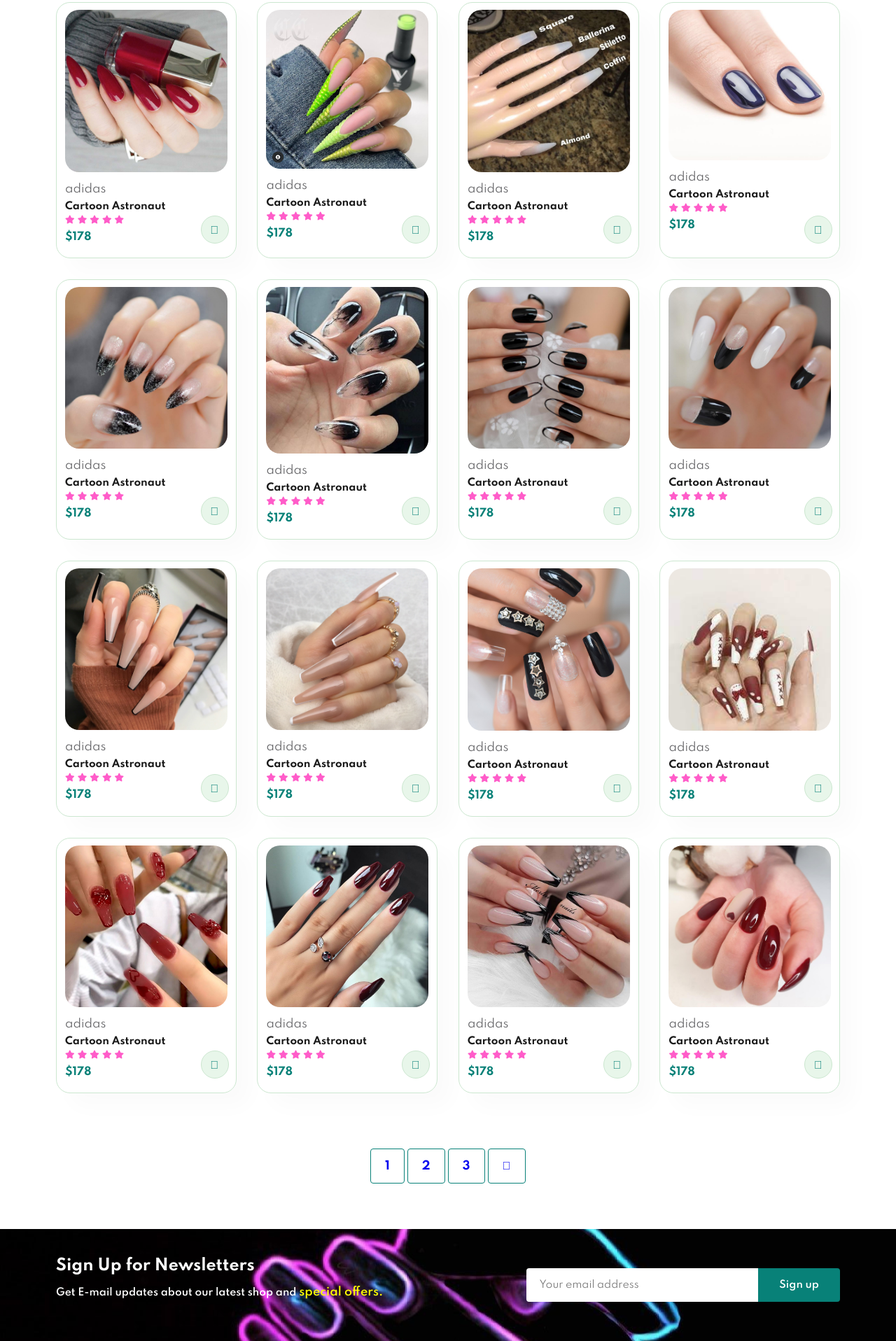
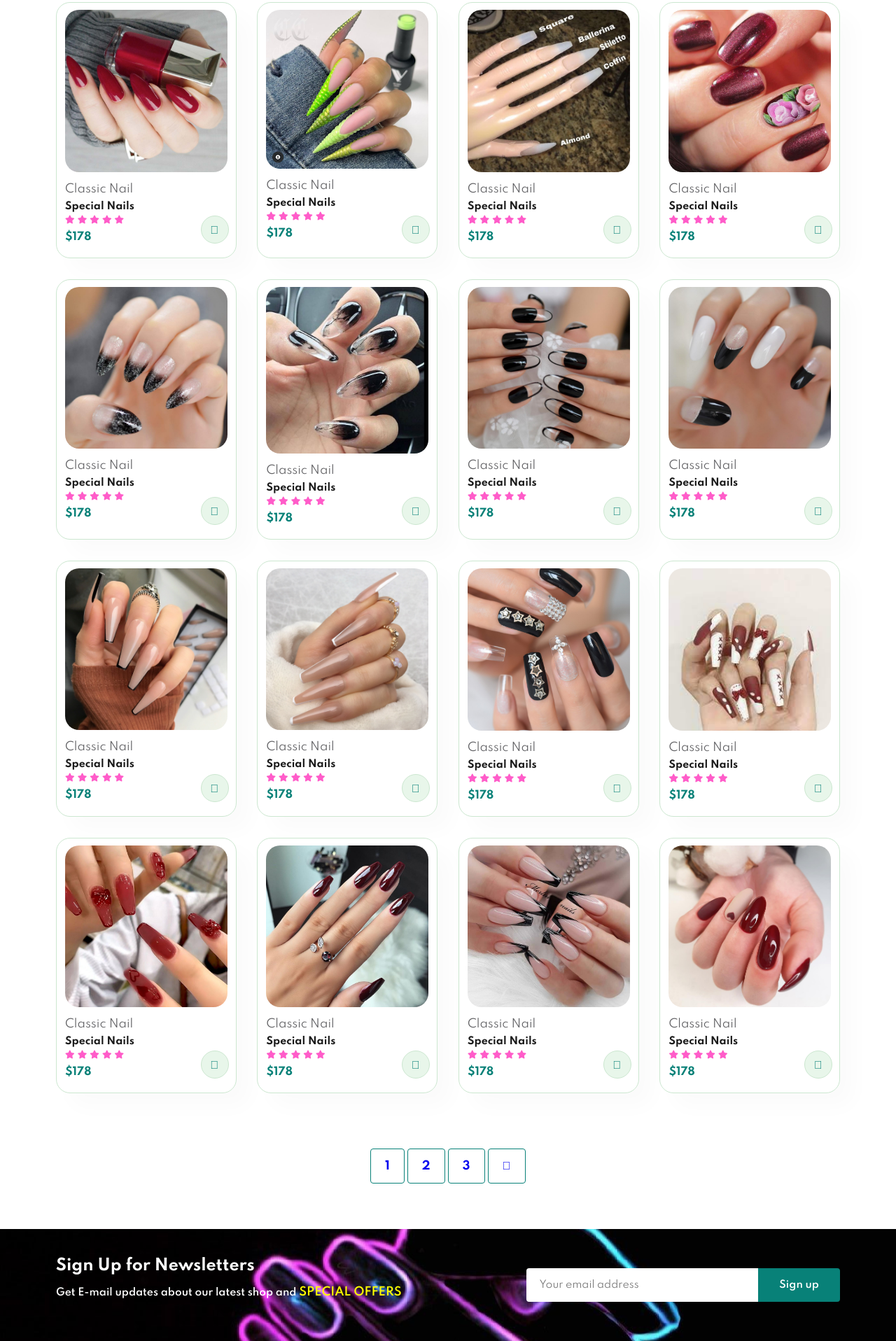
Before and after one commit to GreenEdwinO/E-Nails, a plain HTML site: page shop.html in a window 1280 px wide. Shown: the part 483-2399 px from the top of the page at 70% size. Drawn offline with Linux system fonts and the light colour scheme.

```diff
--- a/shop.html
+++ b/shop.html
@@ -41,8 +41,8 @@
       <div class="pro" onclick="window.location.href='sproduct.html'">
         <img src="images/29.jpg" alt="">
         <div class="des">
-          <span>adidas</span>
-          <h5>Cartoon Astronaut</h5>
+          <span>Classic Nail</span>
+          <h5>Special Nails</h5>
           <div class="star">
             <i class="fas fa-star"></i>
             <i class="fas fa-star"></i>
@@ -57,8 +57,8 @@
       <div class="pro">
         <img src="images/2.png" alt="">
         <div class="des">
-          <span>adidas</span>
-          <h5>Cartoon Astronaut</h5>
+          <span>Classic Nail</span>
+          <h5>Special Nails</h5>
           <div class="star">
             <i class="fas fa-star"></i>
             <i class="fas fa-star"></i>
@@ -73,8 +73,8 @@
       <div class="pro">
         <img src="images/3.jpg" alt="">
         <div class="des">
-          <span>adidas</span>
-          <h5>Cartoon Astronaut</h5>
+          <span>Classic Nail</span>
+          <h5>Special Nails</h5>
           <div class="star">
             <i class="fas fa-star"></i>
             <i class="fas fa-star"></i>
@@ -87,10 +87,10 @@
         <a href="#"><i class="fal fa-shopping-cart cart"></i></a>
       </div>
       <div class="pro">
-        <img src="images/5.jpg" alt="">
+        <img src="images/33.jpg" alt="">
         <div class="des">
-          <span>adidas</span>
-          <h5>Cartoon Astronaut</h5>
+          <span>Classic Nail</span>
+          <h5>Special Nails</h5>
           <div class="star">
             <i class="fas fa-star"></i>
             <i class="fas fa-star"></i>
@@ -105,8 +105,8 @@
       <div class="pro">
         <img src="images/12.jpg" alt="">
         <div class="des">
-          <span>adidas</span>
-          <h5>Cartoon Astronaut</h5>
+          <span>Classic Nail</span>
+          <h5>Special Nails</h5>
           <div class="star">
             <i class="fas fa-star"></i>
             <i class="fas fa-star"></i>
@@ -121,8 +121,8 @@
       <div class="pro">
         <img src="images/13.jpg" alt="">
         <div class="des">
-          <span>adidas</span>
-          <h5>Cartoon Astronaut</h5>
+          <span>Classic Nail</span>
+          <h5>Special Nails</h5>
           <div class="star">
             <i class="fas fa-star"></i>
             <i class="fas fa-star"></i>
@@ -137,8 +137,8 @@
       <div class="pro">
         <img src="images/14.jpg" alt="">
         <div class="des">
-          <span>adidas</span>
-          <h5>Cartoon Astronaut</h5>
+          <span>Classic Nail</span>
+          <h5>Special Nails</h5>
           <div class="star">
             <i class="fas fa-star"></i>
             <i class="fas fa-star"></i>
@@ -153,8 +153,8 @@
       <div class="pro">
         <img src="images/15.jpg" alt="">
         <div class="des">
-          <span>adidas</span>
-          <h5>Cartoon Astronaut</h5>
+          <span>Classic Nail</span>
+          <h5>Special Nails</h5>
           <div class="star">
             <i class="fas fa-star"></i>
             <i class="fas fa-star"></i>
@@ -169,8 +169,8 @@
       <div class="pro">
         <img src="images/17.jpg" alt="">
         <div class="des">
-          <span>adidas</span>
-          <h5>Cartoon Astronaut</h5>
+          <span>Classic Nail</span>
+          <h5>Special Nails</h5>
           <div class="star">
             <i class="fas fa-star"></i>
             <i class="fas fa-star"></i>
@@ -185,8 +185,8 @@
       <div class="pro">
         <img src="images/18.jpg" alt="">
         <div class="des">
-          <span>adidas</span>
-          <h5>Cartoon Astronaut</h5>
+          <span>Classic Nail</span>
+          <h5>Special Nails</h5>
           <div class="star">
             <i class="fas fa-star"></i>
             <i class="fas fa-star"></i>
@@ -201,8 +201,8 @@
       <div class="pro">
         <img src="images/19.jpg" alt="">
         <div class="des">
-          <span>adidas</span>
-          <h5>Cartoon Astronaut</h5>
+          <span>Classic Nail</span>
+          <h5>Special Nails</h5>
           <div class="star">
             <i class="fas fa-star"></i>
             <i class="fas fa-star"></i>
@@ -217,8 +217,8 @@
       <div class="pro">
         <img src="images/20.jpg" alt="">
         <div class="des">
-          <span>adidas</span>
-          <h5>Cartoon Astronaut</h5>
+          <span>Classic Nail</span>
+          <h5>Special Nails</h5>
           <div class="star">
             <i class="fas fa-star"></i>
             <i class="fas fa-star"></i>
@@ -233,8 +233,8 @@
       <div class="pro">
         <img src="images/21.jpg" alt="">
         <div class="des">
-          <span>adidas</span>
-          <h5>Cartoon Astronaut</h5>
+          <span>Classic Nail</span>
+          <h5>Special Nails</h5>
           <div class="star">
             <i class="fas fa-star"></i>
             <i class="fas fa-star"></i>
@@ -249,8 +249,8 @@
       <div class="pro">
         <img src="images/22.jpg" alt="">
         <div class="des">
-          <span>adidas</span>
-          <h5>Cartoon Astronaut</h5>
+          <span>Classic Nail</span>
+          <h5>Special Nails</h5>
           <div class="star">
             <i class="fas fa-star"></i>
             <i class="fas fa-star"></i>
@@ -265,8 +265,8 @@
       <div class="pro">
         <img src="images/16.jpg" alt="">
         <div class="des">
-          <span>adidas</span>
-          <h5>Cartoon Astronaut</h5>
+          <span>Classic Nail</span>
+          <h5>Special Nails</h5>
           <div class="star">
             <i class="fas fa-star"></i>
             <i class="fas fa-star"></i>
@@ -281,8 +281,8 @@
       <div class="pro">
         <img src="images/26.jpg" alt="">
         <div class="des">
-          <span>adidas</span>
-          <h5>Cartoon Astronaut</h5>
+          <span>Classic Nail</span>
+          <h5>Special Nails</h5>
           <div class="star">
             <i class="fas fa-star"></i>
             <i class="fas fa-star"></i>
@@ -307,7 +307,7 @@
   <section id="newsletter" class="section-p1 section-m1">
     <div class="newstext">
       <h4>Sign Up for Newsletters</h4>
-      <p>Get E-mail updates about our latest shop and <span>special offers.</span></p>
+      <p>Get E-mail updates about our latest shop and <span>SPECIAL OFFERS</span></p>
     </div>
     <div class="form">
       <input type="text" placeholder="Your email address">
--- a/style.css
+++ b/style.css
@@ -139,10 +139,16 @@ display: none;
 
 #hero > h4 {
   padding-bottom: 15px;
+  color: blue;
 }
 
-#hero h1 {
-  color: #081a81;
+#hero h2, #hero h1 {
+  color: blue;
+}
+
+#hero > p {
+  color: black;
+  font-weight: 600;
 }
 
 #hero button {
@@ -664,21 +670,6 @@ margin-top: 20px;
 #newsletter .form {
   width: 100%;
 }
-
-/* Single Product Page */
-#prodetails {
-display: flex;
-flex-direction: column;
-}
-
-#prodetails .single-pro-image {
-  width: 100%;
-  margin-right: 0px;
-}
-
-#prodetails .single-pro-details {
-  width: 100%;
-}
 }
 
 
@@ -783,3 +774,35 @@ font-weight: 600;
 #prodetails .single-pro-details span {
   line-height: 25px;
 }
+
+
+  /* Single Product Page */
+
+
+  @media (max-width: 799px){
+    #prodetails {
+      display: flex;
+      flex-direction: column;
+      }
+
+      #prodetails .single-pro-image {
+        width: 100%;
+      }
+      #prodetails .single-pro-details {
+        width: 100%;
+      }
+    }
+
+@media (max-width: 477px){
+#prodetails {
+  display: flex;
+  flex-direction: column;
+  }
+
+  #prodetails .single-pro-image {
+    width: 100%;
+  }
+  #prodetails .single-pro-details {
+    width: 100%;
+  }
+}
```
Also changed, not shown: index.html (+7 -7 lines), sproduct.html (+1 -1 lines).
